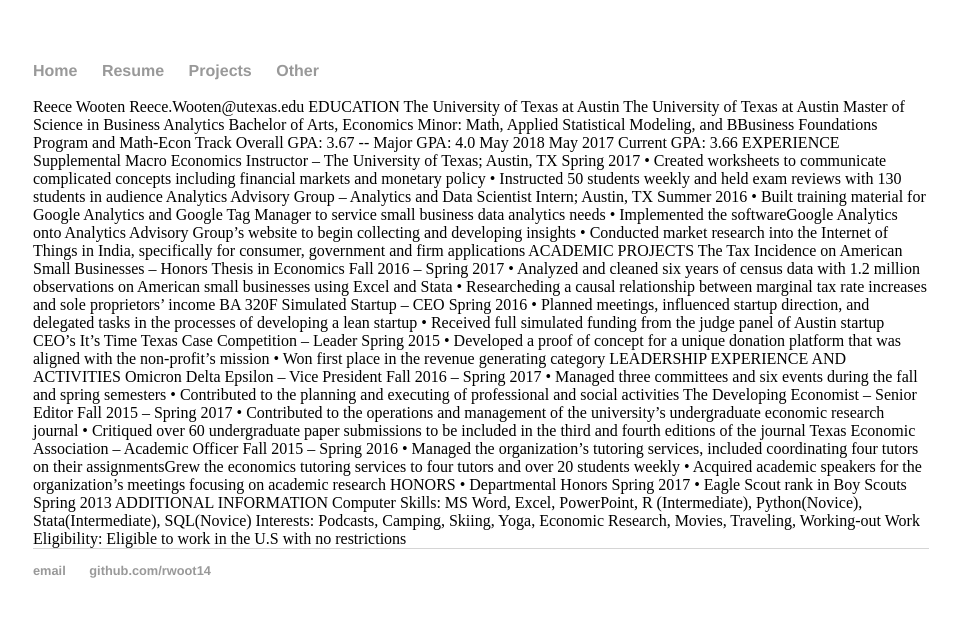
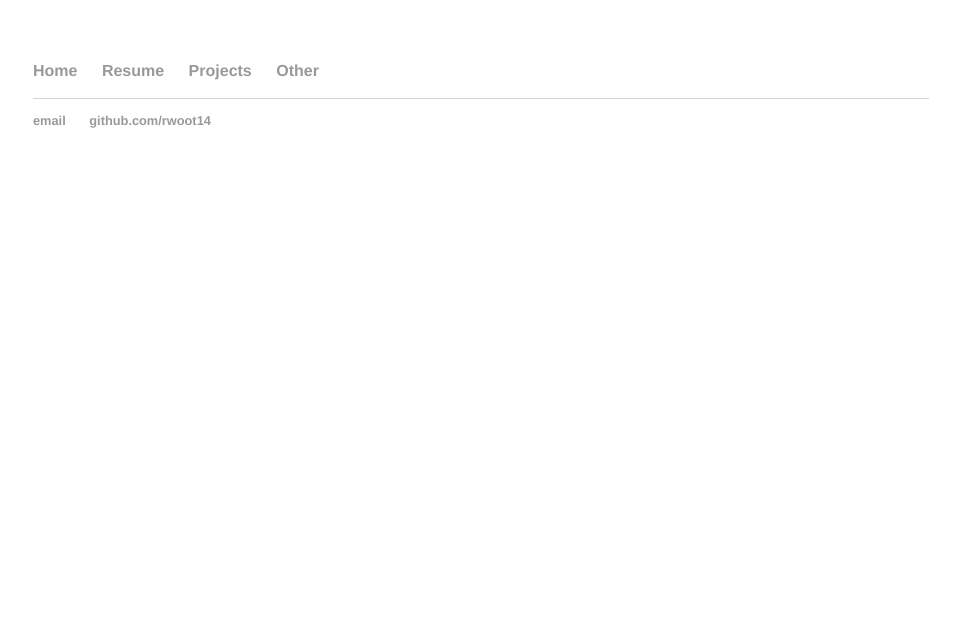
Before and after one commit to Rwoot14/Rwoot14.github.io, a Jekyll site: the page built from about/index.html, in a window 1280 px wide. Shown: the top 617 px of the page, without its empty margins (159-1117 px from the left). Built offline with Jekyll 4.4.1, drawn with Linux system fonts in a browser that asks for light colours.

Commit message:
Update index.html

```diff
--- a/about/index.html
+++ b/about/index.html
@@ -2,74 +2,3 @@
 layout: default
 title: Reece Wooten
 ---
-<div class="blurb">
-	Reece Wooten
-	Reece.Wooten@utexas.edu
-
-
-	EDUCATION
-	The University of Texas at Austin
-
-
-	The University of Texas at Austin
-
-	Master of Science in Business Analytics
-
-	Bachelor of Arts, Economics
-	Minor: Math, Applied Statistical Modeling, and
-
-	BBusiness Foundations Program and Math-Econ Track
-	Overall GPA: 3.67 -- Major GPA: 4.0
-	May 2018
-
-	May 2017
-
-	Current GPA: 3.66
-
-	EXPERIENCE
-	Supplemental Macro Economics Instructor – The University of Texas; Austin, TX                                   	  	          Spring 2017
-	•	Created worksheets to communicate complicated concepts including financial markets and monetary policy
-	•	Instructed 50 students weekly and held exam reviews with 130 students in audience
-
-	Analytics Advisory Group – Analytics and Data Scientist Intern; Austin, TX					      Summer 2016
-	•	Built training material for Google Analytics and Google Tag Manager to service small business data analytics needs
-	•	Implemented the softwareGoogle Analytics onto Analytics Advisory Group’s website to begin collecting and developing insights
-	•	Conducted market research into the Internet of Things in India, specifically for consumer, government and firm applications
-
-	ACADEMIC PROJECTS
-	The Tax Incidence on American Small Businesses – Honors Thesis in Economics			   	      Fall 2016 – Spring 2017
-	•	Analyzed and cleaned six years of census data with 1.2 million observations on American small businesses using Excel and Stata
-	•	Researcheding a causal relationship between marginal tax rate increases and sole proprietors’ income
-
-	BA 320F Simulated Startup – CEO									                          Spring 2016
-	•	Planned meetings, influenced startup direction, and delegated tasks in the processes of developing a lean startup
-	•	Received full simulated funding from the judge panel of Austin startup CEO’s
-
-	It’s Time Texas Case Competition – Leader 							                                          Spring 2015
-	•	Developed a proof of concept for a unique donation platform that was aligned with the non-profit’s mission
-	•	Won first place in the revenue generating category
-
-	LEADERSHIP EXPERIENCE AND ACTIVITIES
-	Omicron Delta Epsilon – Vice President						            		      Fall 2016 – Spring 2017
-	•	Managed three committees and six events during the fall and spring semesters
-	•	Contributed to the planning and executing of professional and social activities
-
-	The Developing Economist – Senior Editor 				        	          		  	      Fall 2015 – Spring 2017
-	•	Contributed to the operations and management of the university’s undergraduate economic research journal
-	•	Critiqued over 60 undergraduate paper submissions to be included in the third and fourth editions of the journal
-
-	Texas Economic Association – Academic Officer					           		      Fall 2015 – Spring 2016
-	•	Managed the organization’s tutoring services, included coordinating four tutors on their assignmentsGrew the economics tutoring services to four tutors and over 20 students weekly
-	•	Acquired academic speakers for the organization’s meetings focusing on academic research
-
-	HONORS
-	•	Departmental Honors											          Spring 2017
-	•	Eagle Scout rank in Boy Scouts	         								                          Spring 2013
-
-	ADDITIONAL INFORMATION
-	Computer Skills: MS Word, Excel, PowerPoint, R (Intermediate), Python(Novice), Stata(Intermediate), SQL(Novice)
-	Interests: Podcasts, Camping, Skiing, Yoga, Economic Research, Movies, Traveling, Working-out
-	Work Eligibility:  Eligible to work in the U.S with no restrictions
-
-
-</div>
```
